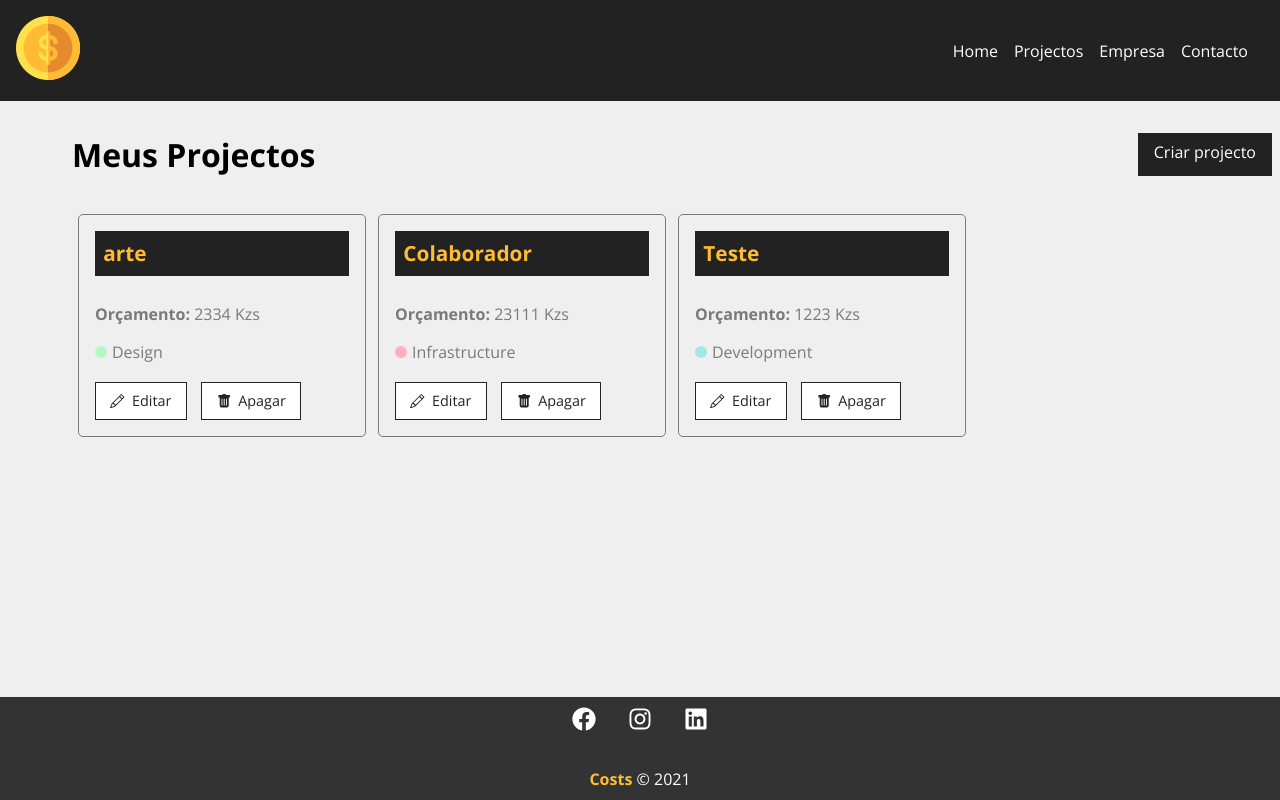
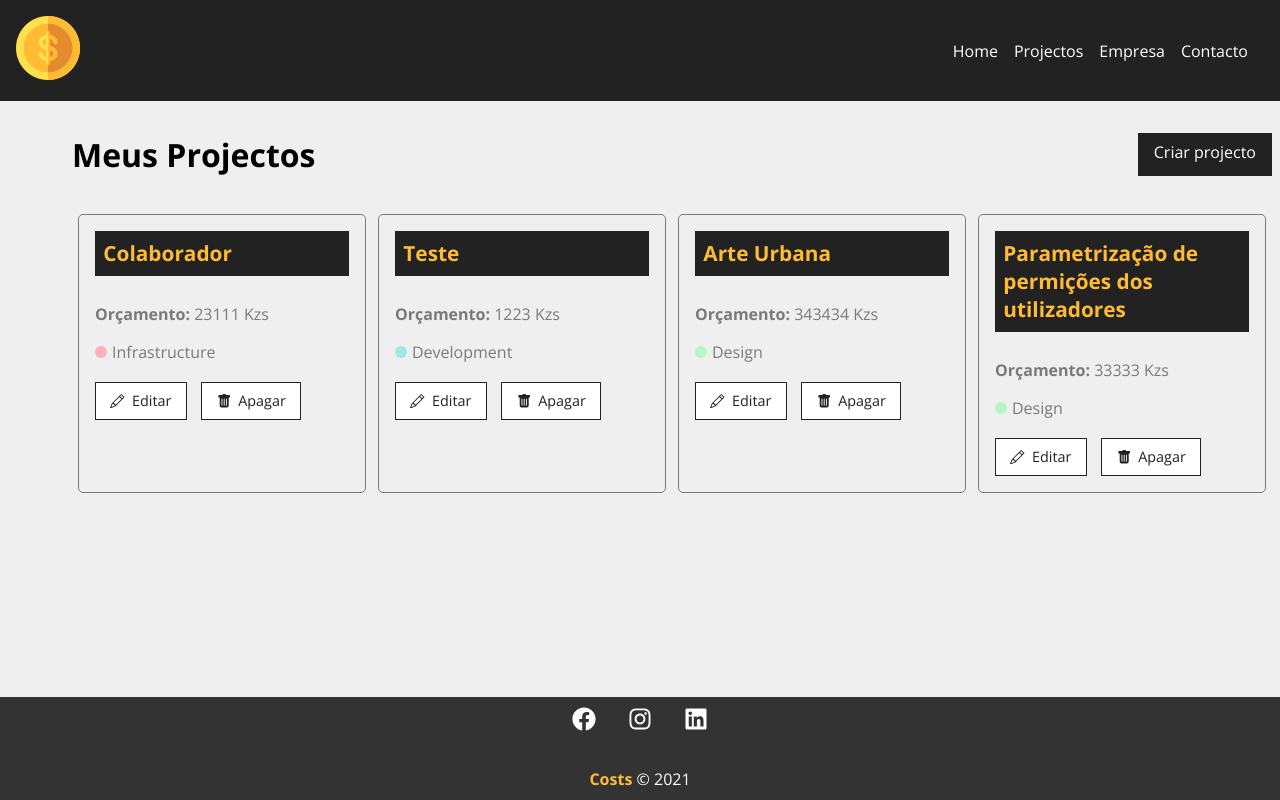
Before and after one commit to ariclenespedro/gestao_projectos_react, a React (Create React App) app: page /projects in a window 1280 px wide. Shown: the top 800 px of the page. Built offline with nearby package versions, Linux system fonts and the light colour scheme; data requests are answered from the project's data file.

Commit message:
Atualizando os dados do projecto.

```diff
--- a/db.json
+++ b/db.json
@@ -1,16 +1,5 @@
 {
   "projects": [
-    {
-      "name": "arte",
-      "budget": "2334",
-      "category": {
-        "id": "2",
-        "name": "Design"
-      },
-      "cost": 0,
-      "services": [],
-      "id": "cp0AwhC"
-    },
     {
       "name": "Colaborador ",
       "budget": "23111",
@@ -32,6 +21,28 @@
       "cost": 0,
       "services": [],
       "id": "BX__g-L"
+    },
+    {
+      "name": "Arte Urbana",
+      "budget": "343434",
+      "category": {
+        "id": "3",
+        "name": "Design"
+      },
+      "cost": 0,
+      "services": [],
+      "id": "YmAbSf0"
+    },
+    {
+      "name": "Parametrização de permições dos utilizadores",
+      "budget": "33333",
+      "category": {
+        "id": "3",
+        "name": "Design"
+      },
+      "cost": 0,
+      "services": [],
+      "id": "arXdhVW"
     }
   ],
   "categories": [
--- a/src/App.js
+++ b/src/App.js
@@ -8,6 +8,7 @@
 
 import Container from "./components/layouts/Container";
 import Projects from "./components/pages/Projects";
+import Project from "./components/pages/Project";
 
 
 function App() {
@@ -18,10 +19,11 @@
 
         <Routes>
           <Route exact path="/" element={<Home />} />
-          <Route exact path="/company" element={<Company />} />
-          <Route exact path="/newproject" element={<NewProject />}/>
-          <Route exact path="/projects" element={<Projects />} />
-          <Route exact path="/contacts" element={<Contact />} />
+          <Route  path="/company" element={<Company />} />
+          <Route  path="/newproject" element={<NewProject />}/>
+          <Route  path="/projects" element={<Projects />} />
+          <Route  path="/project/:id" element={<Project />} />
+          <Route  path="/contacts" element={<Contact />} />
         </Routes>
       </Container>
       <Footer/>
--- /dev/null
+++ b/src/components/pages/Project.js
@@ -0,0 +1,106 @@
+import styles from "./Project.module.css";
+import Loading from "../layouts/Loading";
+
+import { useParams } from "react-router-dom"
+import { useState, useEffect } from "react";
+import Container from "../layouts/Container";
+import ProjectForm from "../project/ProjectForm";
+import Message from "../layouts/Message";
+
+function Project() {
+
+
+    const { id } = useParams();
+    const [project, setProject] = useState([])
+    const [showProjectForm, setShowProjectForm] = useState(false);
+    const [message, setMessage] = useState();
+    const [type, setType] = useState();
+
+    useEffect(() => {
+        setTimeout(() => {
+            fetch(`http://localhost:5000/projects/${id}`,
+                {
+                    method: "GET",
+                    headers: {'content-type': 'application/json'},
+                },
+            ).then(response => response.json())
+            .then((data) => {
+                setProject(data);
+            })
+            .catch(error => console.log(error));
+        }, 300);
+
+    }, [id])
+
+    function toggleProjectForm() {
+        setShowProjectForm(!showProjectForm);
+    }
+
+    function editPost({project}) {
+        // budget validation
+        if (project.budget < project.cost) {
+            setMessage('O Orçamento não pode ser menor que o custo do projeto!')
+            setType('error')
+          return false
+        }
+
+        fetch("http://localhost:5000/projects/"+project.id, {
+          method: 'PATCH',
+          headers: {
+            'Content-Type': 'application/json',
+          },
+          body: JSON.stringify(project),
+        })
+          .then((resp) => resp.json())
+          .then((data) => {
+            setProject(data);
+            setShowProjectForm(!showProjectForm);
+            setMessage('Projeto atualizado!');
+            setType('success');
+          })
+      }
+
+    return (
+        <>
+            {project.name ?
+                (
+                    <div className={styles.project_details}>
+                        <Container customClass="column">
+                            {message ? (<Message msg={message} type={type} />) : null}
+                            <div className={styles.details_container}>
+                                <h1>Project: {project.name}</h1>
+                                <button className={styles.btn} onClick={toggleProjectForm}>
+                                    {!showProjectForm ? 'Editar projecto' : 'Fechar' }
+                                </button>
+                                {!showProjectForm ?
+                                    (   <div className={styles.form}>
+                                            <p>
+                                                <span>Categoria:</span> {project.category.name}
+                                            </p>
+                                            <p>
+                                                <span>Total Orçamento:</span> {project.budget}Kzs
+                                            </p>
+                                            <p>
+                                                <span>Total Utilizado:</span> {project.cost}Kzs
+                                            </p>
+                                        </div>
+                                    )
+                                    :
+                                    (<div  className={styles.form}>
+                                        <ProjectForm handleSubmit={editPost} btnText={"Concluir edição"} projectData={project} actionForm='edit' />
+                                    </div>
+                                    )
+                                }
+                            </div>
+                        </Container>
+                    </div>
+                ) :
+                (<Loading/>)
+
+            }
+        </>
+    )
+
+}
+
+export default Project
--- /dev/null
+++ b/src/components/pages/Project.module.css
@@ -0,0 +1,48 @@
+.project_details {
+    padding: 2em;
+  }
+
+  .project_details h1,
+  .project_details h2,
+  .project_details p {
+    margin-bottom: 0.5em;
+  }
+
+  .project_details h1 {
+    background-color: #222;
+    color: #ffbb33;
+    padding: 0.4em;
+  }
+
+  .project_details span {
+    font-weight: bold;
+  }
+
+  .details_container,
+  .service_form_container {
+    border-bottom: 1px solid #7a7a7a;
+    padding-bottom: 1.2em;
+    margin-bottom: 1.2em;
+    display: flex;
+    justify-content: space-between;
+    flex-wrap: wrap;
+  }
+
+  .btn {
+    background-color: #222;
+    color: #fff;
+    padding: 0.5em 1em;
+    text-decoration: none;
+    transition: 0.5s;
+    border: none;
+    cursor: pointer;
+    max-height: 40px;
+  }
+
+  .btn:hover {
+    color: #ffbb33;
+  }
+
+  .form {
+    width: 100%;
+  }
--- a/src/components/project/ProjectCard.js
+++ b/src/components/project/ProjectCard.js
@@ -19,7 +19,7 @@
                 <span className={ `${styles[category.toLowerCase()]}` } ></span> {category}
             </p>
             <div className={styles.project_card_actions}>
-                <Link to="/">
+                <Link to={`/project/${id}`}>
                     <BsPencil /> Editar
                 </Link>
                 <button onClick={remove}>
--- a/src/components/project/ProjectForm.js
+++ b/src/components/project/ProjectForm.js
@@ -24,9 +24,10 @@
 
   const submit = (e) => {
     e.preventDefault();
-	console.log('Valores do projeto:', project);
-    handleSubmit({project});
+    console.log('Valores do projeto:', project);
+    handleSubmit({project}); // Passa diretamente o objeto project, sem envolvê-lo
   }
+
 
   function handleChange(e) {
     setProject({ ...project, [e.target.name]: e.target.value })
@@ -34,14 +35,21 @@
   }
 
   function handleCategory(e) {
+    console.log('Seleção de categoria:', e.target.options[e.target.selectedIndex].text);
     setProject({
       ...project,
       category: {
         id: e.target.value,
         name: e.target.options[e.target.selectedIndex].text,
       },
-    })
+    });
+    console.log("Projecto");
+    console.log(project);
   }
+
+  console.log("Categiria");
+  console.log(categories);
+
 
   return (
     <form onSubmit={submit} className={styles.form}>
```
